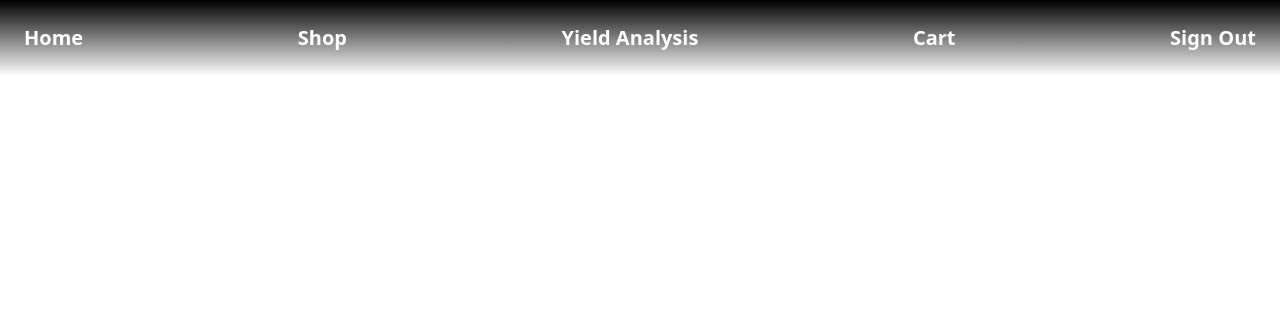
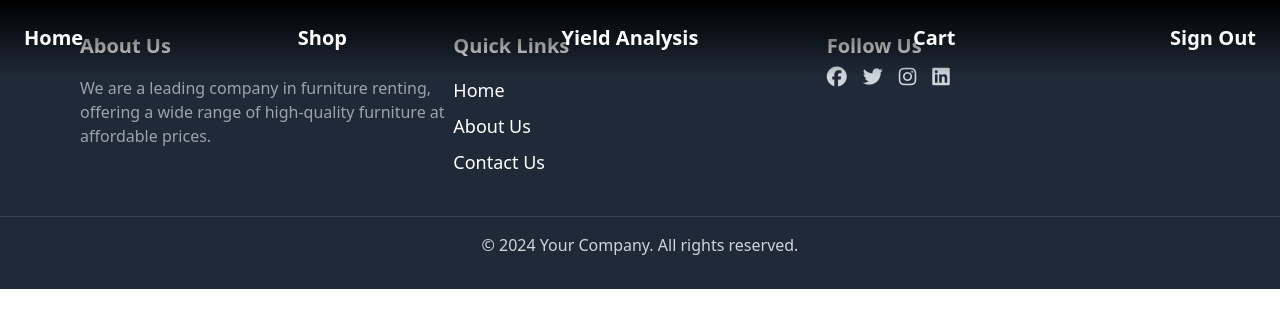
Before and after one commit to ShlokMewada/HackOut-Frontend, a React (Create React App) app: page / in a window 1280 px wide. Shown: the top 328 px of the page. Built offline with nearby package versions, Linux system fonts and the light colour scheme.

Commit message:
changes in shop and product card

```diff
--- /dev/null
+++ b/src/components/About.js
@@ -0,0 +1,11 @@
+
+
+const About = () => {
+  return (
+    <div>
+      About
+    </div>
+  )
+}
+
+export default About
--- /dev/null
+++ b/src/components/Contact.js
@@ -0,0 +1,11 @@
+
+
+const Contact = () => {
+  return (
+    <div>
+      Contact
+    </div>
+  )
+}
+
+export default Contact
--- a/src/components/Footer.js
+++ b/src/components/Footer.js
@@ -3,7 +3,7 @@ import { Link } from "react-router-dom";
 const Footer = () => {
   return (
     <div>
-      <div>
+      {/* <div>
         Footer
         <li>
           <li>
@@ -17,7 +17,61 @@ const Footer = () => {
             </Link>
           </li>
         </li>
-      </div>
+      </div> */}
+      <footer className="bg-gray-800 text-gray-300 py-8">
+        <div className="container mx-auto px-6 lg:px-20 flex flex-col md:flex-row justify-between">
+          <div className="mb-8 md:mb-0 md:w-1/3">
+            <h2 className="text-xl font-semibold text-white mb-4">About Us</h2>
+            <p className="text-gray-400">
+              We are a leading company in furniture renting, offering a wide
+              range of high-quality furniture at affordable prices.
+            </p>
+          </div>
+
+          <div className="mb-8 md:mb-0 md:w-1/3">
+            <h2 className="text-xl font-semibold text-white mb-4">
+              Quick Links
+            </h2>
+            <ul>
+              <li className="mb-2">
+                <Link to="/" className="text-lg hover:underline text-white">
+                  Home
+                </Link>
+              </li>
+
+              <li className="mb-2">
+                <Link
+                  to="/about"
+                  className="text-lg hover:underline text-white"
+                >
+                  About Us
+                </Link>
+              </li>
+              <li className="mb-2">
+                <Link
+                  to="/contact"
+                  className="text-lg hover:underline text-white"
+                >
+                  Contact Us
+                </Link>
+              </li>
+            </ul>
+          </div>
+
+          <div className="md:w-1/3">
+            <h2 className="text-xl font-semibold text-white mb-4">Follow Us</h2>
+            <div className="flex space-x-4">
+              <i className="fab fa-facebook fa-lg hover:text-white"></i>
+              <i className="fab fa-twitter fa-lg hover:text-white"></i>
+              <i className="fab fa-instagram fa-lg hover:text-white"></i>
+              <i className="fab fa-linkedin fa-lg hover:text-white"></i>
+            </div>
+          </div>
+        </div>
+        <div className="mt-8 border-t border-gray-700 pt-4 text-center">
+          <p>&copy; 2024 Your Company. All rights reserved.</p>
+        </div>
+      </footer>
     </div>
   );
 };
--- a/src/components/Home.js
+++ b/src/components/Home.js
@@ -1,6 +1,7 @@
 import { Outlet } from "react-router-dom";
 import Header from "./Header";
 import useAuth from "../hooks/useAuth";
+import Footer from "./Footer";
 
 const Home = () => {
   // useAuth();
@@ -8,6 +9,7 @@ const Home = () => {
     <div>
       <Header />
       <Outlet />
+      <Footer />
     </div>
   );
 };
--- a/src/components/ProductCard.js
+++ b/src/components/ProductCard.js
@@ -8,16 +8,20 @@ const ProductCard = ({ productData }) => {
   const addItem = () => {
     dispatch(addToCart(productData));
   };
+
   return (
-    <div>
-      <div className="flex w-[400px] flex-col gap-y-2 items-center hover:scale-105 transition-all duration-200 justify-center border-2 border-blue-600 rounded-lg p-4">
-        <img src="" alt="" />
-        <h1>Product Name</h1>
-        <p>Product decription</p>
-        <p>Product Price</p>
-        <div className="flex gap-x-2">
+    <div className="p-4">
+      <div className="bg-white shadow-lg rounded-lg overflow-hidden transition-transform duration-300 transform hover:scale-105 w-[400px]">
+        <img src="" alt="" className="w-full h-48 object-cover" />
+        <div className="p-4 flex flex-col items-center">
+          <h1 className="text-xl font-semibold text-gray-800 mb-2">
+            Product Name
+          </h1>
+          <p className="text-gray-600 mb-2">Product description</p>
+          <p className="text-lg font-bold text-gray-800 mb-4">Product Price</p>
+          <div className="flex gap-x-3">
             <button
-            className="text-xl p-2 font-semibold border-2 bg-yellow-500 rounded-lg"
+              className="bg-yellow-500 hover:bg-yellow-600 text-white font-bold py-2 px-4 rounded-lg shadow-md focus:outline-none focus:ring-2 focus:ring-yellow-400 focus:ring-opacity-75 transition-colors duration-300"
               onClick={() => {
                 console.log("purchase method will come here");
               }}
@@ -26,11 +30,12 @@ const ProductCard = ({ productData }) => {
             </button>
             <button
               onClick={addItem}
-            className="flex gap-x-1 items-baseline p-2 border-2 bg-green-600 rounded-lg"
+              className="bg-green-600 hover:bg-green-700 text-white font-bold py-2 px-4 rounded-lg shadow-md flex items-center focus:outline-none focus:ring-2 focus:ring-green-400 focus:ring-opacity-75 transition-colors duration-300"
             >
-            <p className="text-xl font-semibold">Add</p>
-            <i className="fa-solid fa-plus fa-lg"></i>
+              <p className="mr-2">Add</p>
+              <i className="fa-solid fa-plus"></i>
             </button>
+          </div>
         </div>
       </div>
     </div>
--- a/src/components/Shop.js
+++ b/src/components/Shop.js
@@ -2,9 +2,11 @@ import ProductCard from "./ProductCard";
 
 const Shop = () => {
   return (
-    <div className="bg-black">
-      <h1 className="text-xl font-bold">Products</h1>
-      <div className="flex flex-wrap gap-3">
+    <div className="bg-gradient-to-r from-purple-500 to-indigo-500 py-32">
+      <h1 className="text-6xl text-center font-extrabold text-white drop-shadow-lg">
+        Our Products
+      </h1>
+      <div className="flex flex-wrap justify-center gap-8 mt-16 px-8 md:px-16 lg:px-24">
         <ProductCard />
       </div>
     </div>
```
Also changed, not shown: src/components/Body.js (+10 -0 lines). Lines whose indentation alone changed are shown as unchanged.
